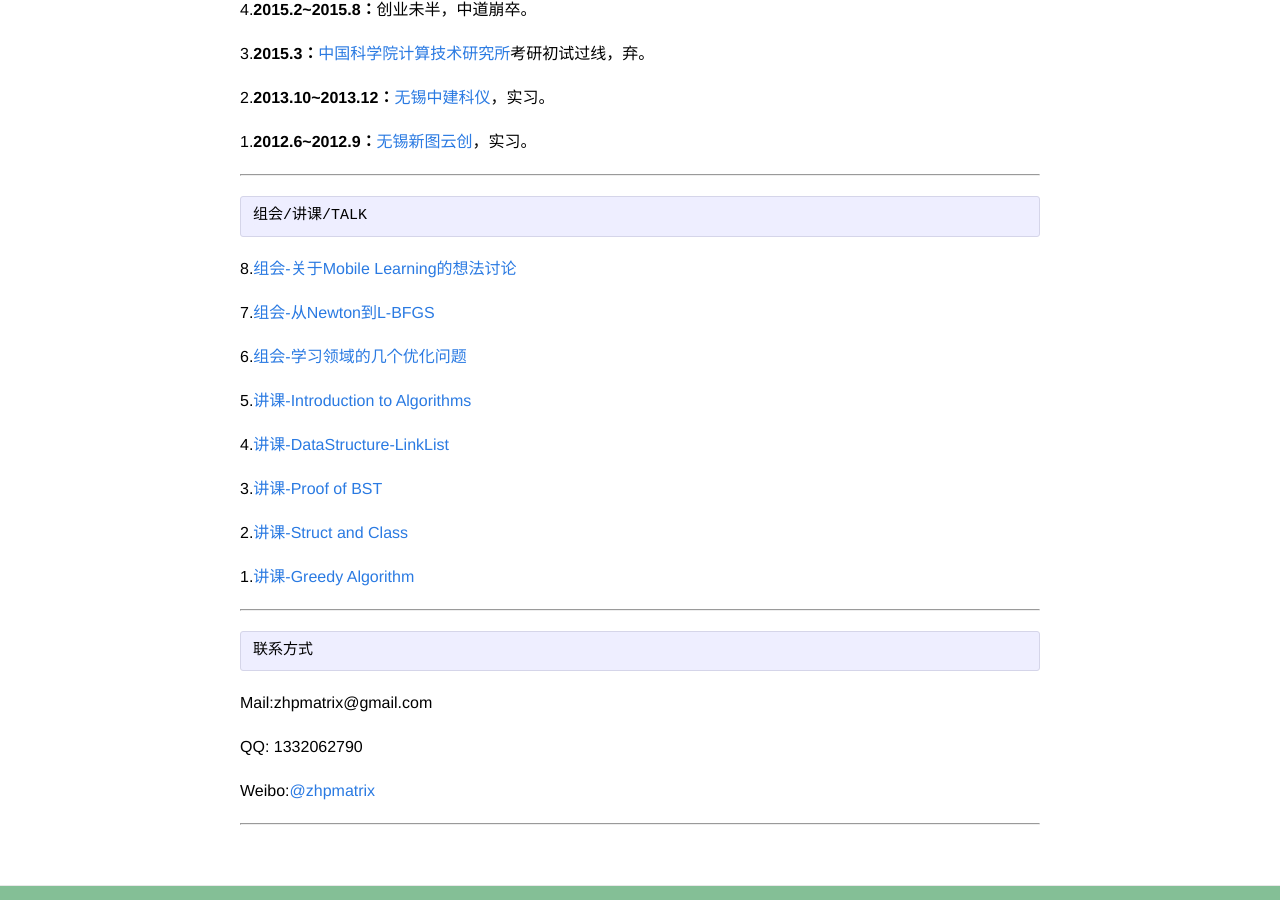
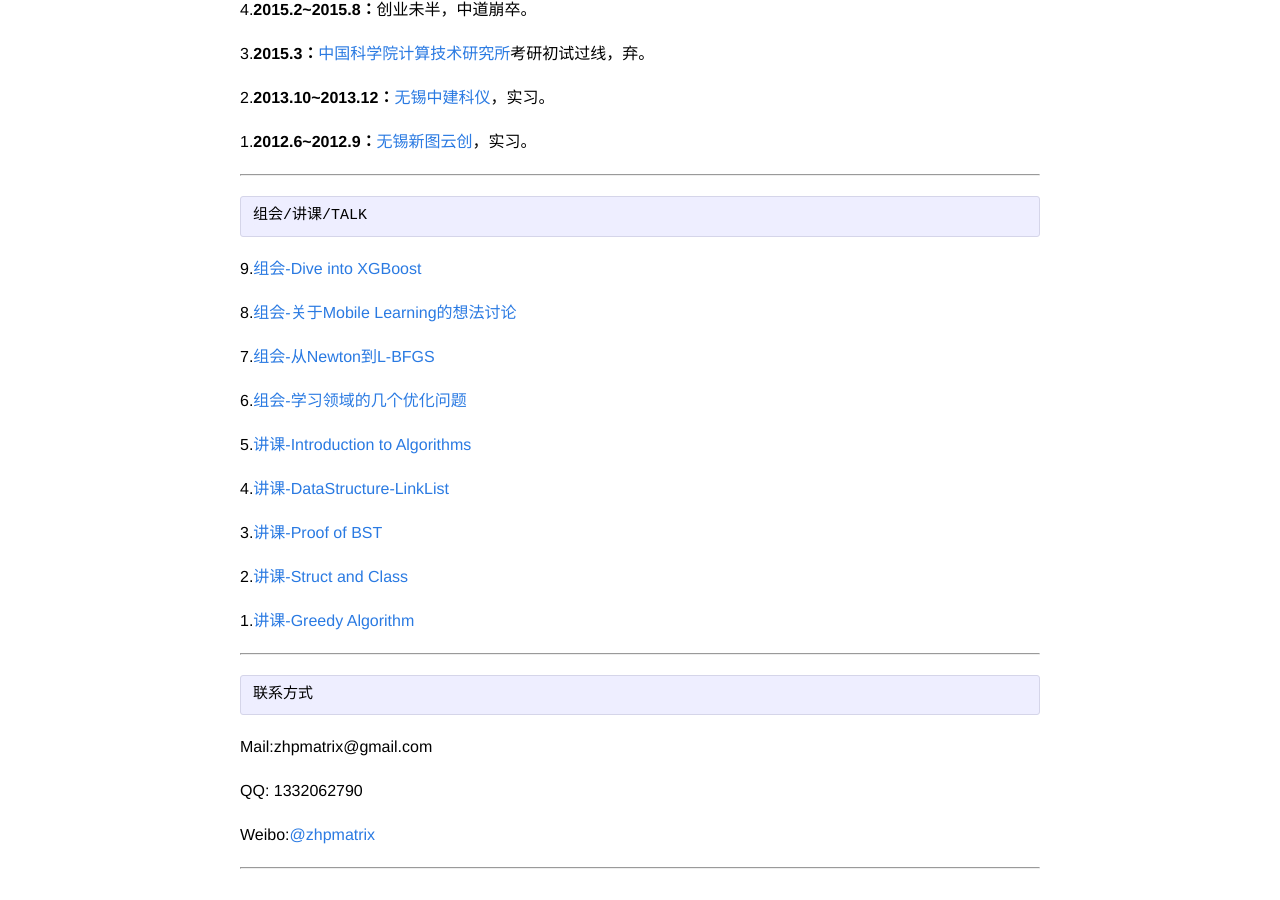
Before and after one commit to zhpmatrix/zhpmatrix.github.io, a Jekyll site: the page built from about.md, in a window 1280 px wide and 900 px high, scrolled down 2069 px. Built offline with Jekyll 4.4.1, drawn with Linux system fonts in a browser that asks for light colours; comment, search, counter and statistics services are not loaded.

Commit message:
add cellar about dive into xgboost

```diff
--- a/about.md
+++ b/about.md
@@ -120,6 +120,8 @@ permalink: /about/
 ---
 	组会/讲课/TALK
 
+9.[组会-Dive into XGBoost](cellar/Dive_inot_XGBoost.pdf)
+
 8.[组会-关于Mobile Learning的想法讨论](cellar/IDEA.pdf)
 
 7.[组会-从Newton到L-BFGS](cellar/lbfgs.pdf)
```
